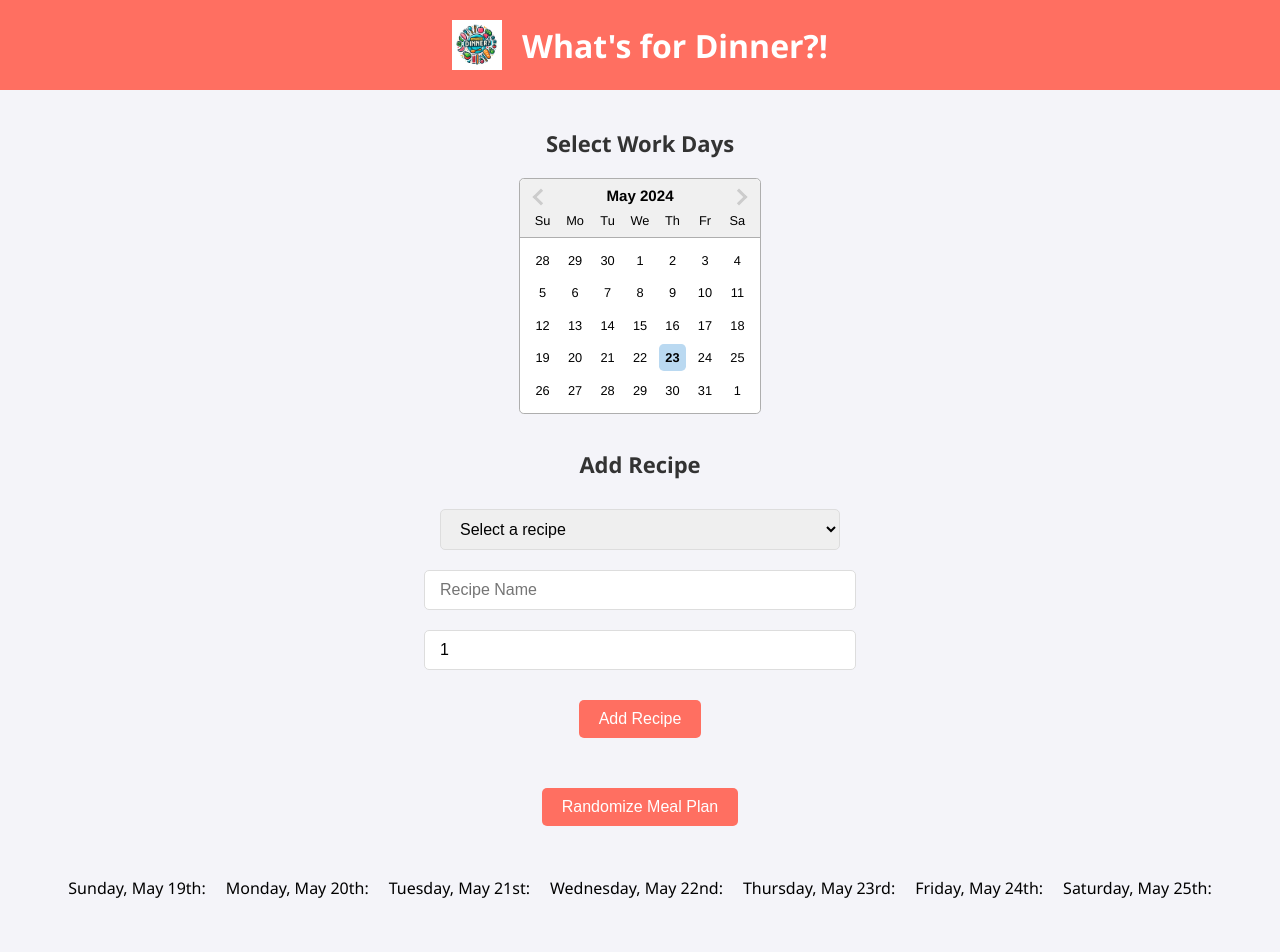
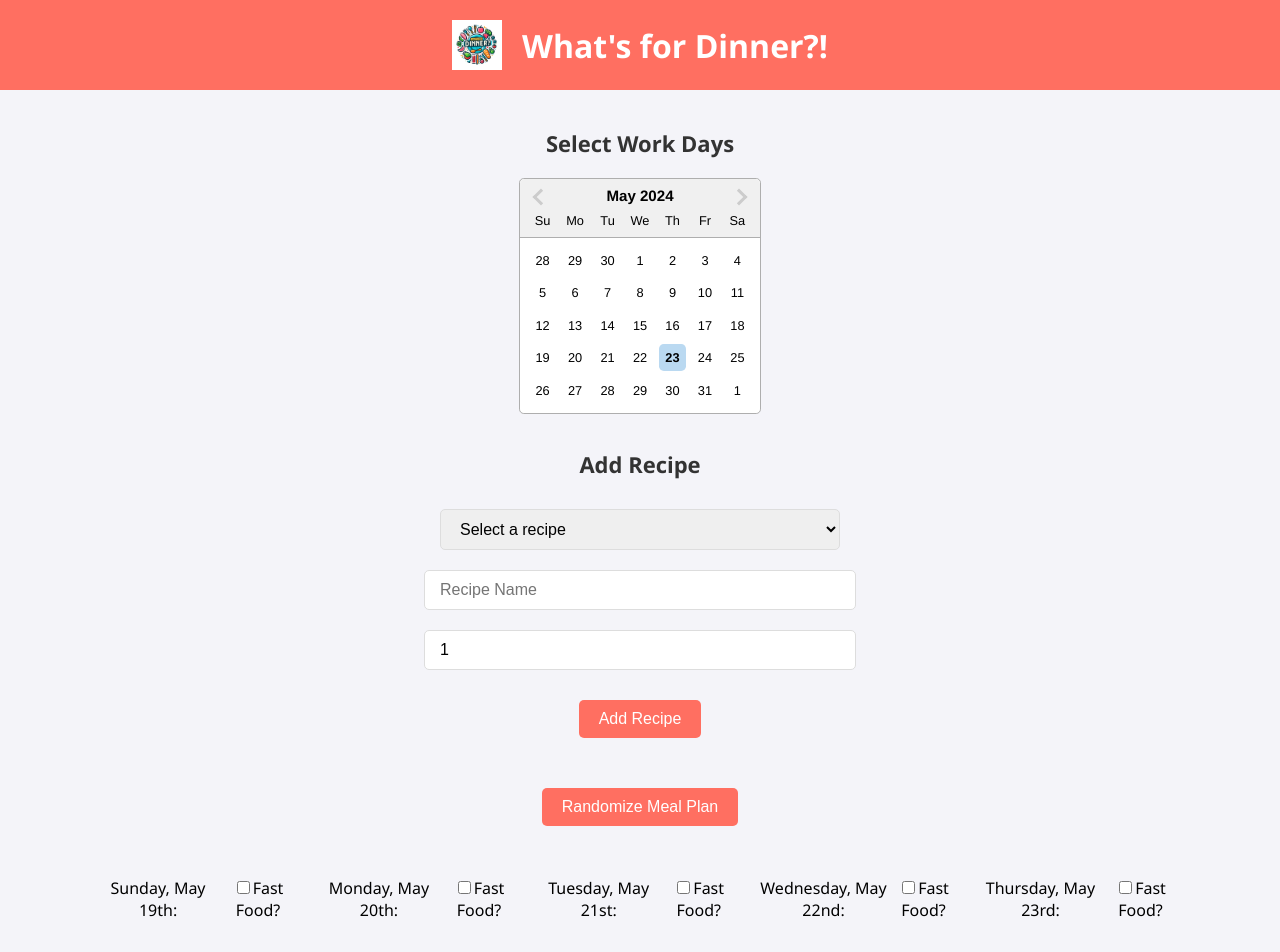
Before and after one commit to clund6325/whatisfordinner, a React (Create React App) app: page / in a window 1280 px wide. Shown: the top 952 px of the page. Built offline with nearby package versions, Linux system fonts and the light colour scheme.

Commit message:
added fast food toggle

```diff
--- a/src/components/MealPlanner.js
+++ b/src/components/MealPlanner.js
@@ -7,6 +7,36 @@ const MealPlanner = () => {
     const [recipes, setRecipes] = useState([]);
     const [workDays, setWorkDays] = useState(Array(7).fill(false));
     const [meals, setMeals] = useState(Array(7).fill(''));
+    const [fastFoodSelection, setFastFoodSelection] = useState(Array(7).fill(false));
+
+    const fastFoodOptions = [
+        { name: 'McDonalds', difficulty: 1 },
+        { name: 'Burger King', difficulty: 1 },
+        { name: 'Wendys', difficulty: 1 },
+        { name: 'Taco Bell', difficulty: 1 },
+        { name: 'KFC', difficulty: 1 },
+        { name: 'Popeyes', difficulty: 1 },
+        { name: 'Chick-fil-A', difficulty: 1 },
+        { name: 'Subway', difficulty: 1 },
+        { name: 'Pizza Hut', difficulty: 1 },
+        { name: 'Dominos', difficulty: 1 },
+        { name: 'Papa Johns', difficulty: 1 },
+        { name: 'Little Caesars', difficulty: 1 },
+        { name: 'Chipotle', difficulty: 1 },
+        { name: 'Panera Bread', difficulty: 1 },
+        { name: 'Starbucks', difficulty: 1 },
+        { name: 'Dunkin', difficulty: 1 },
+        { name: 'Krispy Kreme', difficulty: 1 },
+        { name: 'Dairy Queen', difficulty: 1 },
+        { name: 'Sonic', difficulty: 1 },
+        { name: 'Arbys', difficulty: 1 },
+        { name: 'Jack in the Box', difficulty: 1 },
+        { name: 'In-N-Out', difficulty: 1 },
+        { name: 'Whataburger', difficulty: 1 },
+        { name: 'Five Guys', difficulty: 1 },
+        { name: 'Shake Shack', difficulty: 1 },
+        { name: 'Panda Express', difficulty: 1 }
+    ];
 
     const addRecipe = (recipe) => {
         const updatedRecipes = [...recipes, recipe];
@@ -14,22 +44,32 @@ const MealPlanner = () => {
         localStorage.setItem('recipes', JSON.stringify(updatedRecipes));
     };
 
+    const toggleFastFood = (index) => {
+        const updatedSelections = [...fastFoodSelection];
+        updatedSelections[index] = !updatedSelections[index];
+        setFastFoodSelection(updatedSelections);
+    };
+
     const randomizeMeals = () => {
         const newMeals = [];
         let availableRecipes = [...recipes];
 
         for (let i = 0; i < 7; i++){
-            let filteredRecipes = availableRecipes.filter(recipe => workDays[i] ? recipe.difficulty <= 2 : true);
+            let selectedRecipes = availableRecipes.filter(recipe => workDays[i] ? recipe.difficulty <= 2 : true);
 
-            if (filteredRecipes.length === 0){
-                filteredRecipes = availableRecipes;
+            if (fastFoodSelection[i]){
+                selectedRecipes = fastFoodOptions;
             }
 
-            if (filteredRecipes.length === 0){
+            if (selectedRecipes.length === 0){
+                selectedRecipes = availableRecipes;
+            }
+
+            if (selectedRecipes.length === 0){
                 newMeals.push('No recipes available');
             } else {
-                const randomIndex = Math.floor(Math.random() * filteredRecipes.length);
-                const meal = filteredRecipes[randomIndex];
+                const randomIndex = Math.floor(Math.random() * selectedRecipes.length);
+                const meal = selectedRecipes[randomIndex];
                 newMeals.push(meal.name);
 
                 availableRecipes = availableRecipes.filter(recipe => recipe.name !== meal.name);
@@ -76,7 +116,16 @@ const MealPlanner = () => {
             <button onClick={randomizeMeals}>Randomize Meal Plan</button>
             <ul>
                 {meals.map((meal, index) => (
-                    <li key={index}>{weekDates[index]}: <br/> {meal}</li>
+                    <li key={index}>{weekDates[index]}: <br/> {meal}
+                        <label>
+                            <input
+                                type='checkbox'
+                                checked={fastFoodSelection[index]}
+                                onChange={() => toggleFastFood(index)}
+                            />
+                            Fast Food?
+                        </label>
+                    </li>
                 ))}
             </ul>
         </div>
```
